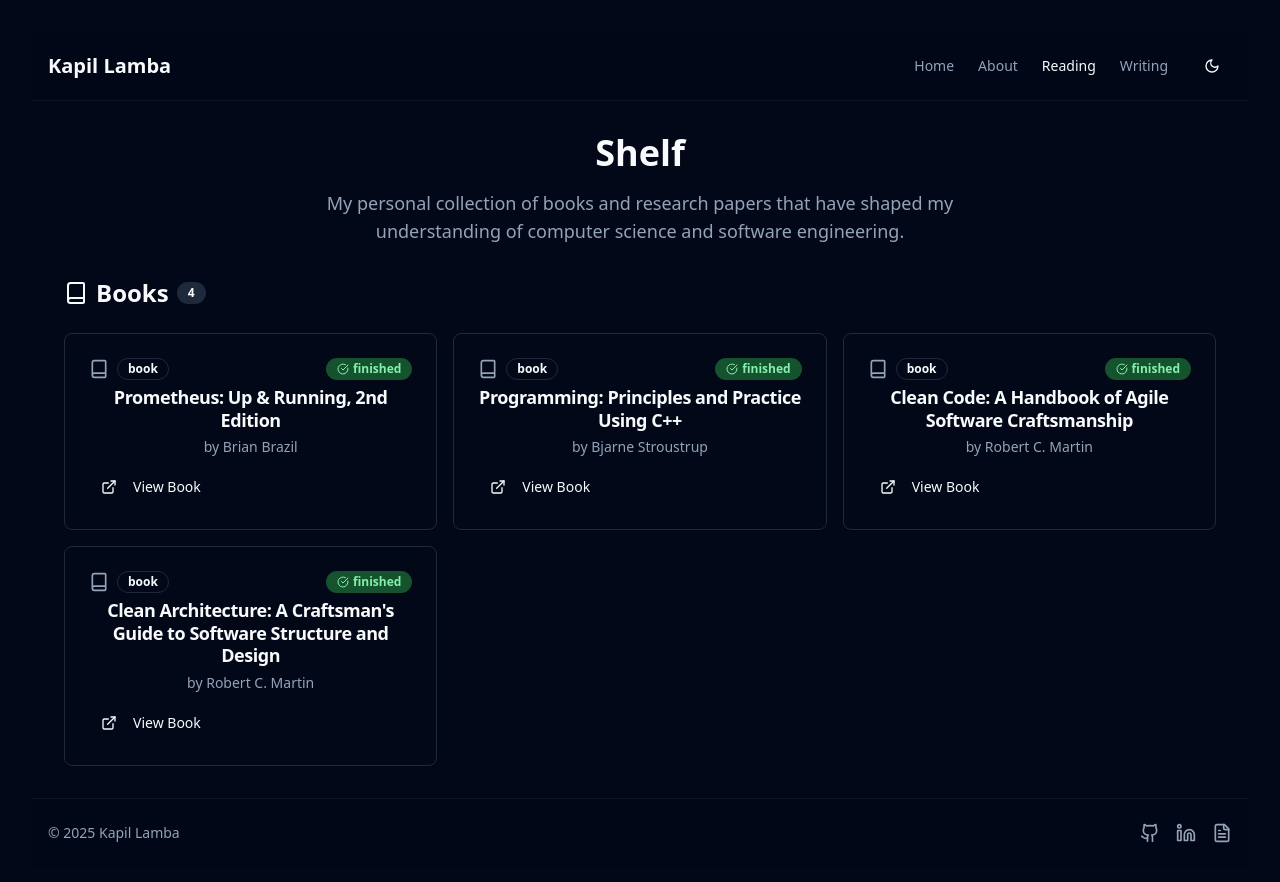
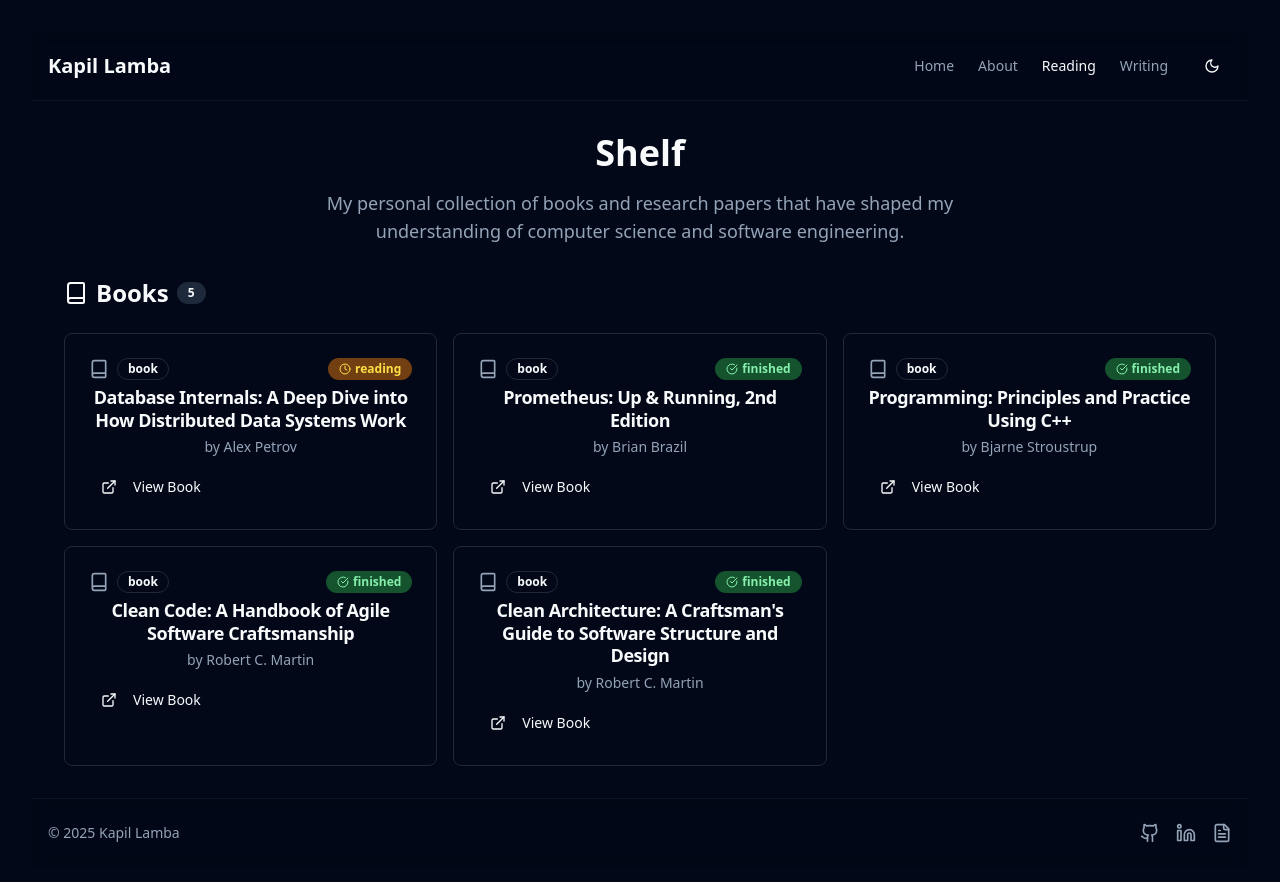
Before and after one commit to kapillamba4/kapillamba4.github.io, a React (Vite) app: page /reading in a window 1280 px wide. Shown: the top 882 px of the page. Built offline with nearby package versions, Linux system fonts and the light colour scheme.

Commit message:
feat: add database internals to reading list

```diff
--- a/src/data/reading.ts
+++ b/src/data/reading.ts
@@ -6,7 +6,14 @@ export interface ReadingItem {
     link?: string;
   }
 
-  export const readingData: ReadingItem[] = [
+export const readingData: ReadingItem[] = [
+    {
+      title: "Database Internals: A Deep Dive into How Distributed Data Systems Work",
+      author: "Alex Petrov",
+      type: "book",
+      status: "reading",
+      link: "https://www.amazon.com/Database-Internals-Deep-Distributed-Systems/dp/1492040347"
+    },
     {
       title: "Prometheus: Up & Running, 2nd Edition",
       author: "Brian Brazil",
```
